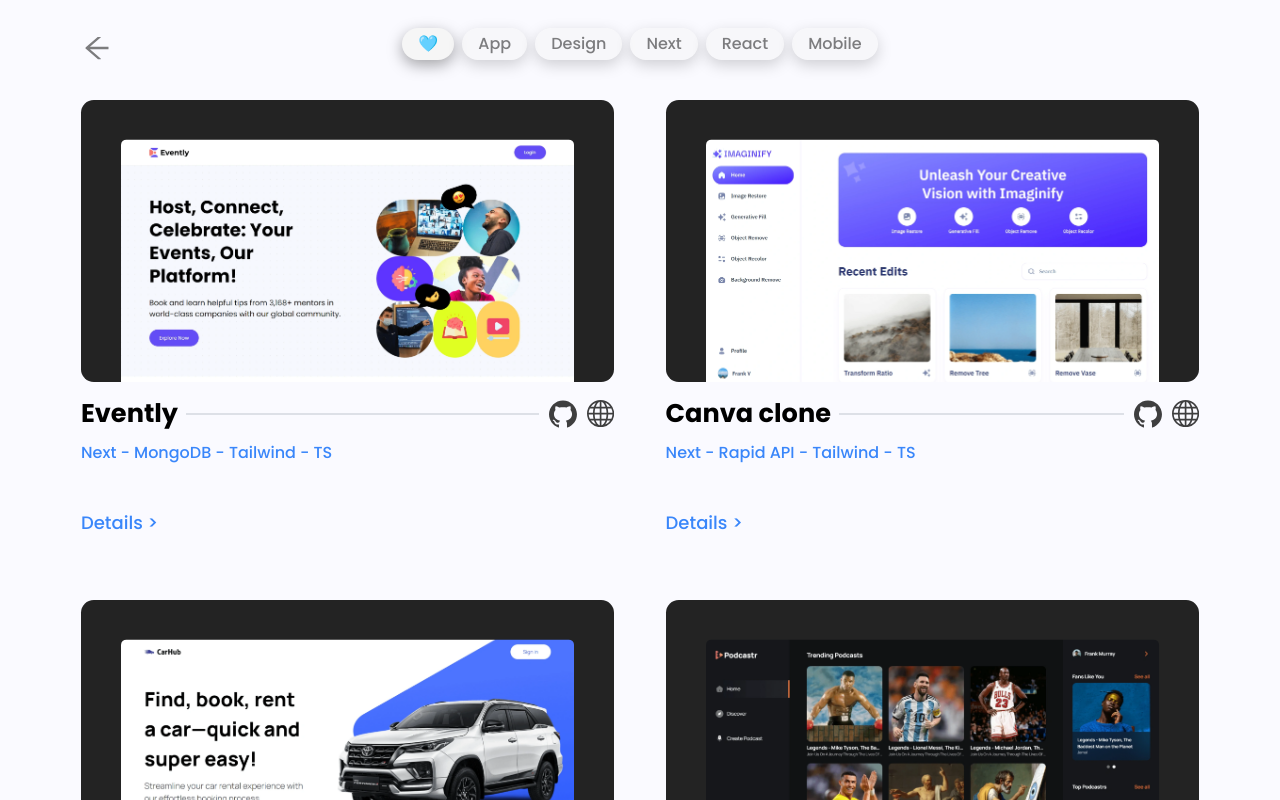
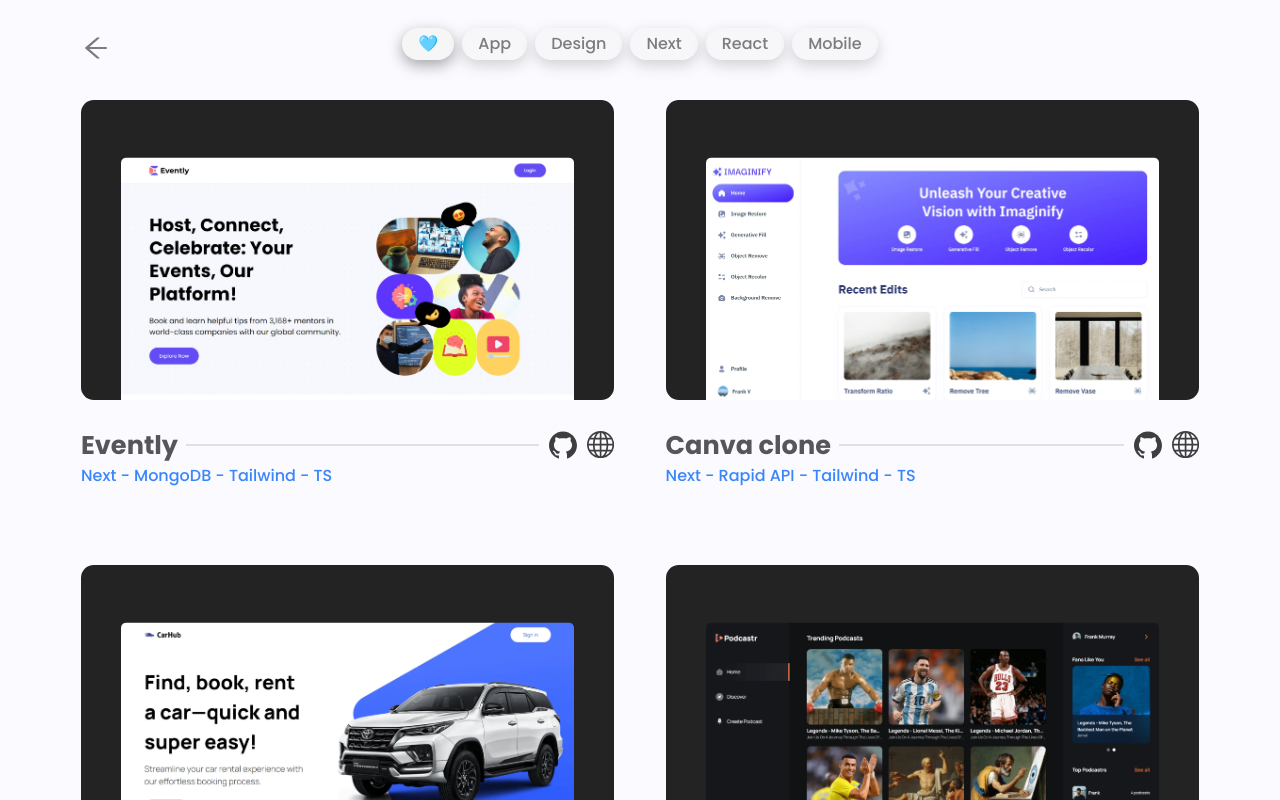
Before and after one commit to fisheeesh/portfolio_v1, a React (Vite) app: page /gallery in a window 1280 px wide. Shown: the top 800 px of the page. Built offline with nearby package versions, Linux system fonts and the light colour scheme.

Commit message:
gallery item design changed

```diff
--- a/src/pages/Gallery.jsx
+++ b/src/pages/Gallery.jsx
@@ -1,13 +1,11 @@
 import { useState } from "react";
 import { AiOutlineArrowLeft } from "react-icons/ai";
-import { ShowCaseItem } from "../components/ShowCase/ShowCaseItem";
 import Filter from "../ui/Filter";
+import { GalleryItem } from "../ui/GalleryItem";
 import { TransitionLink } from "../utils/TransitionLink";
 
 const Gallery = () => {
     const [activeFilter, setActiveFilter] = useState("🩵");
-    // eslint-disable-next-line no-unused-vars
-    const [goUpBtn, setGoUpBtn] = useState(false);
 
     const [filteredProjects, setFilteredProjects] = useState(
         projects.filter((project) => project.cat.includes("🩵"))
@@ -20,11 +18,6 @@
         );
     };
 
-    const handleScroll = () => {
-        setGoUpBtn(window.scrollY >= 350);
-    };
-    window.addEventListener("scroll", handleScroll);
-
     return (
         <>
             <section className="Container" id="gallery">
@@ -34,7 +27,7 @@
                         className="absolute left-0 max-[860px]:static mt-2"
                         to="/#projects"
                         aria-label="Back to Homepage">
-                        <AiOutlineArrowLeft className="transition duration-200 opacity-50 hover:opacity-100" size="2rem" />
+                        <AiOutlineArrowLeft className="transition duration-200 opacity-50 hover:opacity-100 text-3xl max-[860px]:text-2xl" />
                     </TransitionLink>
 
                     {/* Filter */}
@@ -44,7 +37,7 @@
                 {/* Gallery */}
                 <section className="grid grid-cols-2 gap-[3.2rem] my-6 max-[860px]:grid-cols-1 max-[860px]:py-0 max-[860px]:px-8 max-[480px]:py-0 max-[480px]:px-4">
                     {filteredProjects.map((project) => (
-                        <ShowCaseItem
+                        <GalleryItem
                             key={`${project.title}-${activeFilter}`}
                             {...project}
                         />
--- /dev/null
+++ b/src/ui/GalleryItem.jsx
@@ -0,0 +1,98 @@
+// eslint-disable-next-line no-unused-vars
+import { motion, useAnimation, useInView } from "framer-motion";
+import { useEffect, useRef, useState } from "react";
+import { AiFillGithub } from "react-icons/ai";
+import { BsGlobe } from "react-icons/bs";
+import { Modal } from "../ui/Modal";
+import { Reveal } from "../utils/Reveal";
+
+export const GalleryItem = ({ modal, link, img, title, code, tech }) => {
+    // Image Animation
+    const [hovered, setHovered] = useState(false);
+    // Modal
+    const [isOpen, setIsOpen] = useState(false);
+    // Else
+    const controls = useAnimation();
+    const ref = useRef(null);
+    const isInView = useInView(ref, { once: true });
+
+    // Reveal Animation
+    useEffect(() => {
+        if (isInView) {
+            controls.start("visible");
+        } else {
+            controls.start("hidden");
+        }
+    }, [isInView, controls]);
+
+    // Body Scroll Lock
+    // https://www.jayfreestone.com/writing/locking-body-scroll-ios/
+    // Try : cleaner way -> conditional CSS using global state (context)
+    useEffect(() => {
+        const body = document.querySelector("body");
+        if (isOpen) {
+            body.style.overflowY = "hidden";
+        } else {
+            body.style.overflowY = "scroll";
+        }
+    }, [isOpen]);
+
+
+    return (
+        <>
+            <motion.div
+                ref={ref}
+                variants={{
+                    hidden: { opacity: 0, y: 100 },
+                    visible: { opacity: 1, y: 0 },
+                }}
+                initial="hidden"
+                animate={controls}
+                transition={{ duration: 0.75 }}>
+                <div
+                    onMouseEnter={() => setHovered(true)}
+                    onMouseLeave={() => setHovered(false)}
+                    onClick={() => setIsOpen(true)}
+                    className="w-full aspect-[16/9] bg-[#232323] cursor-pointer relative rounded-[0.8rem] overflow-hidden">
+                    <img
+                        className={`transition-all duration-300 absolute -bottom-[35px] rounded-[0.4rem] ${hovered ? "scale-[0.9] rotate-[2deg]" : "scale-[0.85] rotate-0"
+                            }`}
+                        src={img}
+                        alt={`An image of the ${title} project.`}
+                        width={1000}
+                        height={0}
+                    />
+                </div>
+                <div className="my-[1.6rem] mx-0">
+                    <Reveal width="100%">
+                        <div className="flex items-center gap-2">
+                            <h4 className="cursor-default font-bold text-[1.6rem] shrink-0 [max-width:calc(100%-150px)] opacity-65 transition duration-200 hover:opacity-100">{title}</h4>
+                            <div className="w-full h-0.5 opacity-30 bg-gray-400" />
+
+                            <a className="opacity-75 transition-opacity duration-200 hover:opacity-100" href={code} target="_blank" rel="nofollow" title="GitHub" aria-label="View Code">
+                                <AiFillGithub size="2rem" />
+                            </a>
+
+                            <a className="opacity-75 transition-opacity duration-200 hover:opacity-100" href={link} target="_blank" rel="nofollow" title="Demo" aria-label="View Website">
+                                <BsGlobe size="1.7rem" />
+                            </a>
+                        </div>
+                    </Reveal>
+                    <Reveal>
+                        <div className="flex flex-wrap gap-2 font-medium text-brand mx-0">{tech.join(" - ")}</div>
+                    </Reveal>
+                </div>
+            </motion.div>
+            <Modal
+                modal={modal}
+                link={link}
+                setIsOpen={setIsOpen}
+                isOpen={isOpen}
+                img={img}
+                title={title}
+                code={code}
+                tech={tech}
+            />
+        </>
+    );
+};
```
